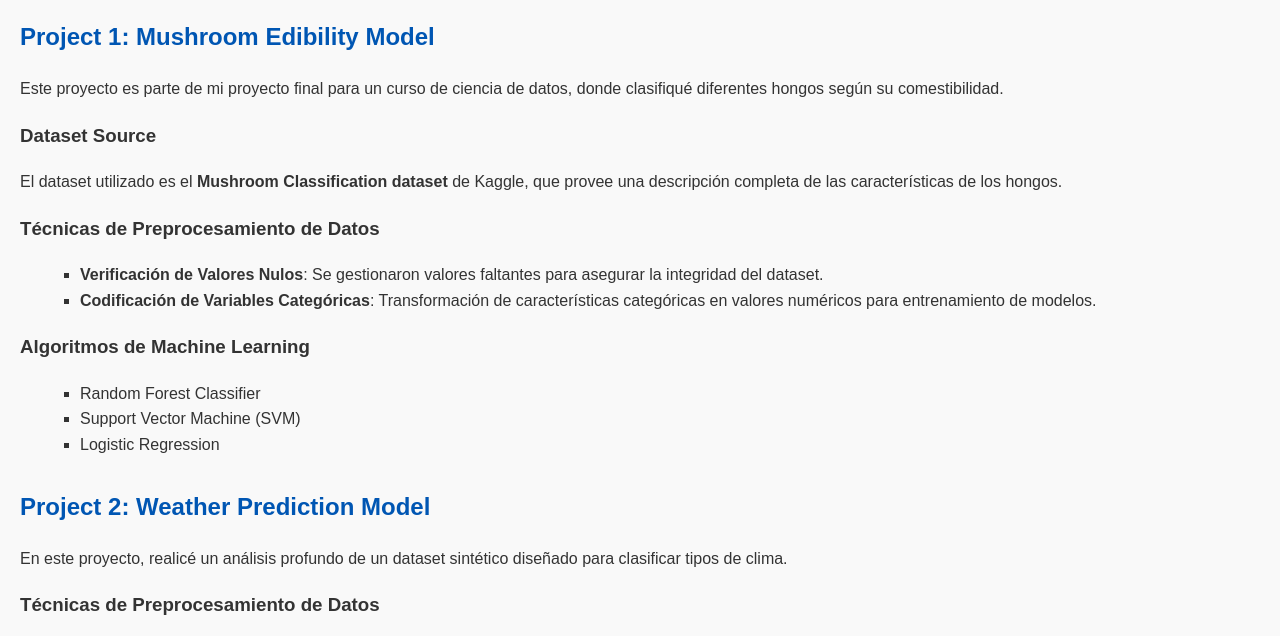
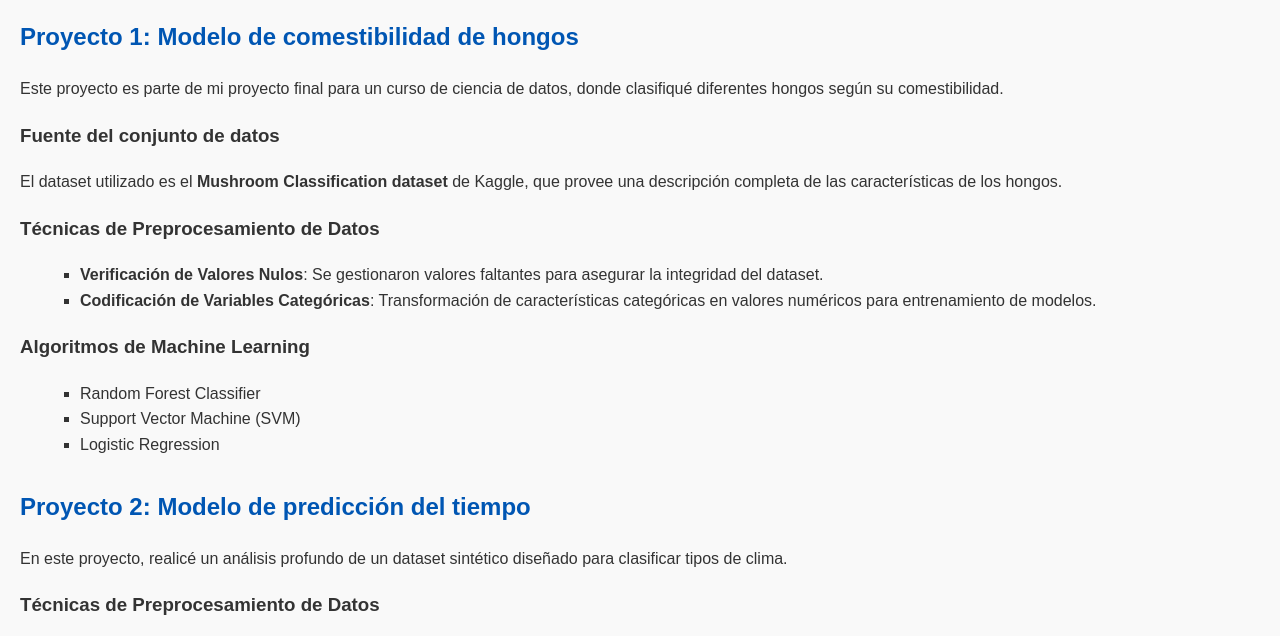
Before and after one commit to AlvarezLI/Portafolio_alvarez, a plain HTML site: page index.html in a window 1280 px wide. Shown: the part 96-732 px from the top of the page. Drawn offline with Linux system fonts and the light colour scheme.

Commit message:
Update index.html

```diff
--- a/index.html
+++ b/index.html
@@ -40,10 +40,10 @@
     <h1>Portafolio de Luis Ignacio Álvarez</h1>
 
     <div class="project">
-        <h2>Project 1: <a href="https://github.com/AlvarezLI/ProjectDS-Mushrooms" target="_blank">Mushroom Edibility Model</a></h2>
+        <h2>Proyecto 1: <a href="https://github.com/AlvarezLI/ProjectDS-Mushrooms" target="_blank">Modelo de comestibilidad de hongos</a></h2>
         <p>Este proyecto es parte de mi proyecto final para un curso de ciencia de datos, donde clasifiqué diferentes hongos según su comestibilidad.</p>
 
-        <h3>Dataset Source</h3>
+        <h3>Fuente del conjunto de datos</h3>
         <p>El dataset utilizado es el <strong>Mushroom Classification dataset</strong> de Kaggle, que provee una descripción completa de las características de los hongos.</p>
 
         <h3>Técnicas de Preprocesamiento de Datos</h3>
@@ -61,7 +61,7 @@
     </div>
 
     <div class="project">
-        <h2>Project 2: <a href="https://github.com/AlvarezLI/ProyectoDSII_ParteI" target="_blank">Weather Prediction Model</a></h2>
+        <h2>Proyecto 2: <a href="https://github.com/AlvarezLI/ProyectoDSII_ParteI" target="_blank">Modelo de predicción del tiempo</a></h2>
         <p>En este proyecto, realicé un análisis profundo de un dataset sintético diseñado para clasificar tipos de clima.</p>
 
         <h3>Técnicas de Preprocesamiento de Datos</h3>
```
